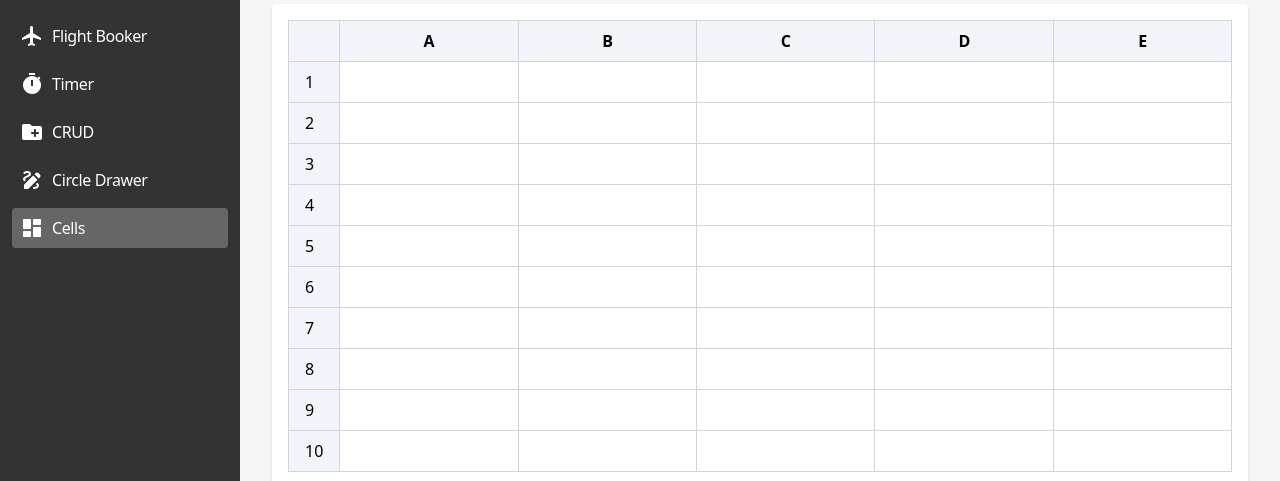
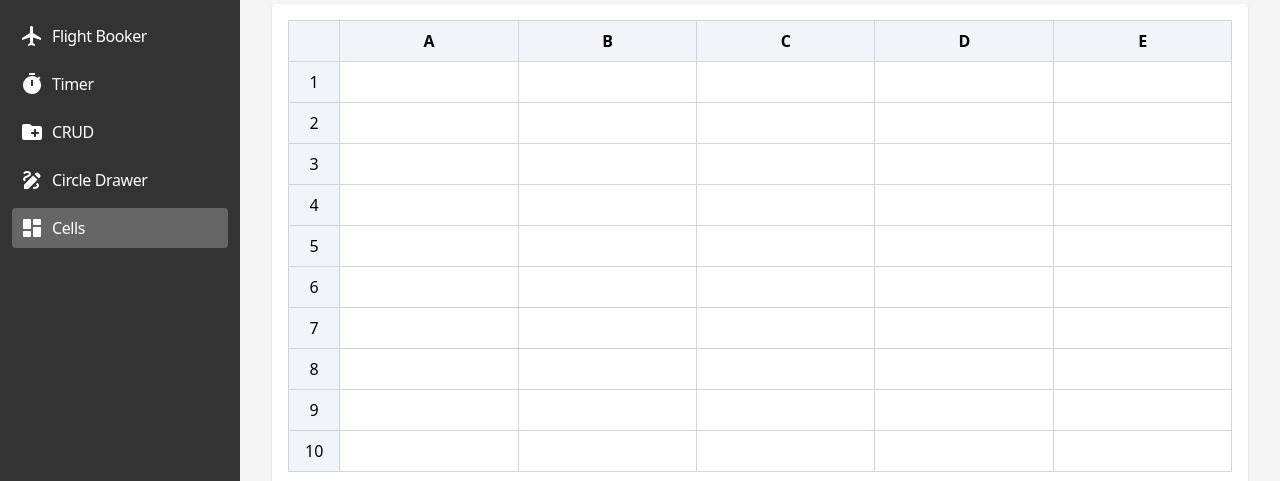
Before and after one commit to vitorpantaleao/guis-vue-examples, a Vue app: page /cells in a window 1280 px wide. Shown: the part 176-657 px from the top of the page. Built offline with nearby package versions, Linux system fonts and the light colour scheme.

Commit message:
style: centraliza numeros

```diff
--- a/src/views/Cells.vue
+++ b/src/views/Cells.vue
@@ -10,7 +10,7 @@
             </thead>
             <tbody>
                 <tr v-for="(linha, linhaIndex) in linhasTabela" :key="linhaIndex">
-                    <td class="py-2 px-4 border border-gray-300 bg-slate-100">{{ linhaIndex + 1 }}</td>
+                    <td class="py-2 px-4 border border-gray-300 bg-slate-100 text-center">{{ linhaIndex + 1 }}</td>
                     <td v-for="(celula, colunaIndex) in linha" :key="colunaIndex" class="py-2 px-4 border border-gray-300">
                         <input :value="celula" @input="inputCelulas(linhaIndex, colunaIndex, $event)" class="w-full outline-none" />
                     </td>
```
